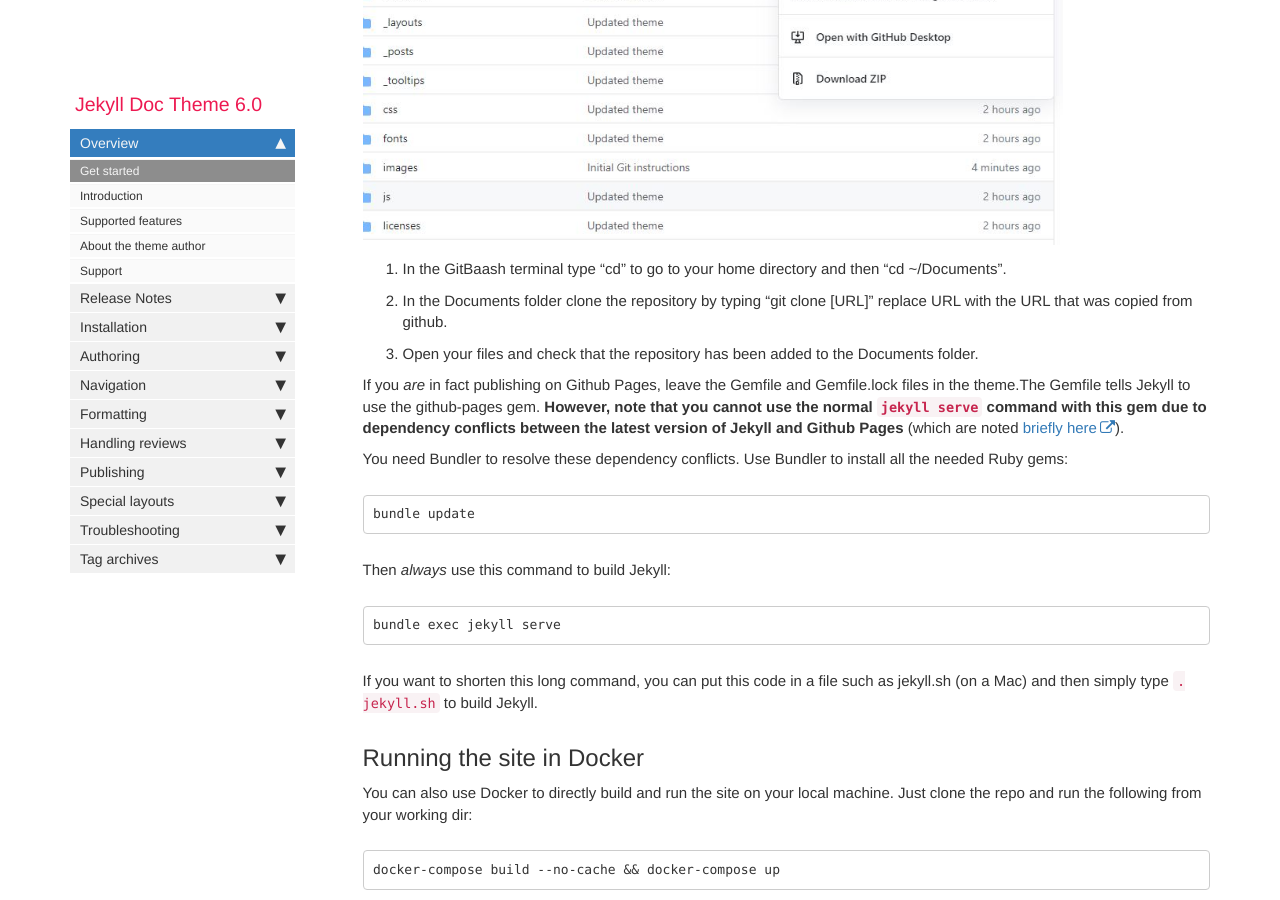
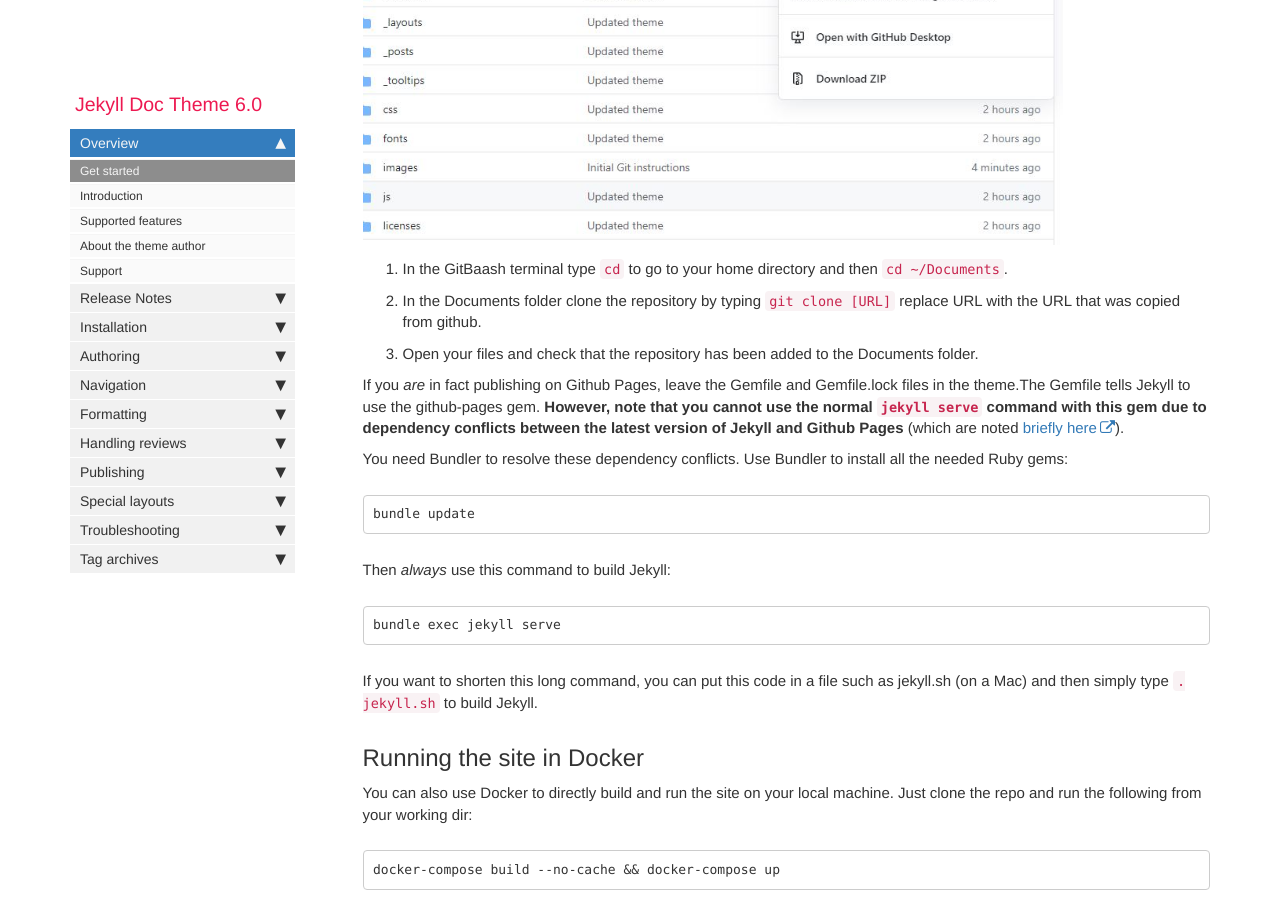
Before and after one commit to ramlab-robotics/ramlab, a Jekyll site: the page built from index.md, in a window 1280 px wide and 900 px high, scrolled down 5522 px. Built offline with Jekyll 4.4.1, drawn with Linux system fonts in a browser that asks for light colours; comment, search, counter and statistics services are not loaded.

Commit message:
Initial Git instructions

```diff
--- a/index.md
+++ b/index.md
@@ -84,8 +84,8 @@ Now that your machine is linked to your Github account, and Github is confident
 Go to the RAMLab  github website (https://github.com/ramlab-robotics/ramlab). [link](https://github.com/ramlab-robotics/ramlab)
 1. Copy the URL of the repo by pressing on the **Code** green button and clicking on the clipboard as shown below:
 {% include image.html file="github07.JPG" %}
-2. In the GitBaash terminal type "cd" to go to your home directory and then "cd ~/Documents".
-3. In the Documents folder clone the repository by typing "git clone [URL]" replace URL with the URL that was copied from github.
+2. In the GitBaash terminal type ``cd`` to go to your home directory and then ``cd ~/Documents``.
+3. In the Documents folder clone the repository by typing ``git clone [URL]`` replace URL with the URL that was copied from github.
 4. Open your files and check that the repository has been added to the Documents folder.
 
 
```
